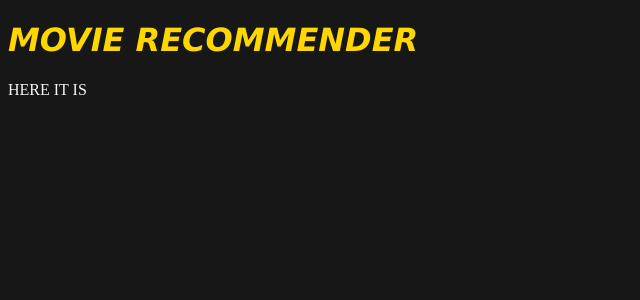
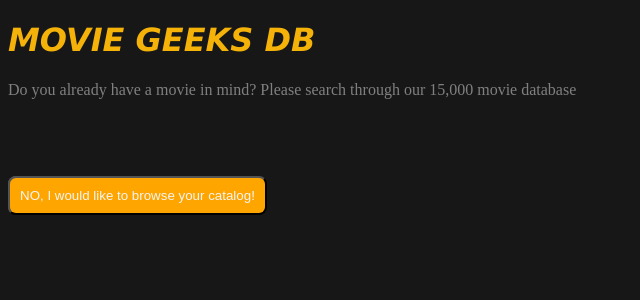
Before and after one commit to jeffng5/Movie_Recommender, a Flask app: page / in a window 1280 px wide. Shown: the top 300 px of the page, without its empty margins (0-640 px from the left). Run offline with Flask 2, Linux system fonts and the light colour scheme.

Commit message:
added starter html/css for homepage

```diff
--- a/static/stylesheets/style.css
+++ b/static/style.css
@@ -4,7 +4,7 @@ h1 {
 }
 
 div {
-    color: whitesmoke;
+    color: grey;
     /* box-sizing: border-box; */
   }
 
@@ -13,7 +13,7 @@ div {
 
 
   body {
-    color: gold;
+    color: rgb(245, 178, 8);
     background: rgb(23, 23, 23)}
 
   input#fruit {
@@ -59,10 +59,9 @@ div {
 
   button {
     position: absolute;
-    bottom: 85px;
-    left: 200px;
+    bottom: 585px;
     border-radius : 8px;
     padding: 10px;
-    background-color: blue;
+    background-color:orange;
     color: whitesmoke;
   }
--- a/templates/home.html
+++ b/templates/home.html
@@ -4,20 +4,19 @@
 <head>
   <meta charset="UTF-8">
   <title>Movie Recommender</title>
-<script  src="./script.js"></script>
-<link rel = "stylesheet" href="static/stylesheets/style.css">
+<script  src="static/script.js"></script>
+<link rel = "stylesheet" href="static/style.css">
 </head>
 <body>
-<h1>MOVIE RECOMMENDER</h1>
+<h1>MOVIE GEEKS DB</h1>
 
 <div class="body">
-HERE IT IS
-
-
-{{x}}
-
-{%for response in list_of_movies%}
-{{response}}
-{%endfor%}
+Do you already have a movie in mind? Please search through our 15,000 movie database
+<form action="/search">
+<button>Search db for my movie</button>
+</form>
+<form action="/catalog">
+<button>NO, I would like to browse your catalog!</button>
+</form>
 </body>
 </html>
```
Also changed, not shown: static/script.js (renamed from static/stylesheets/script.js).
